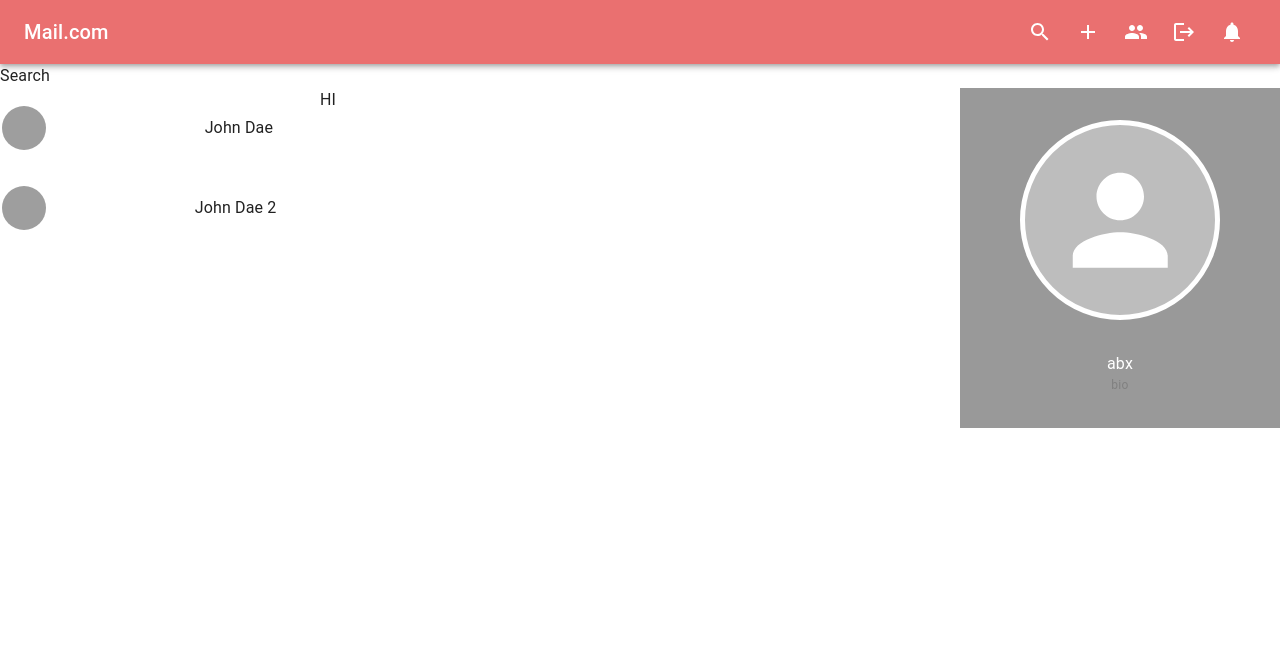
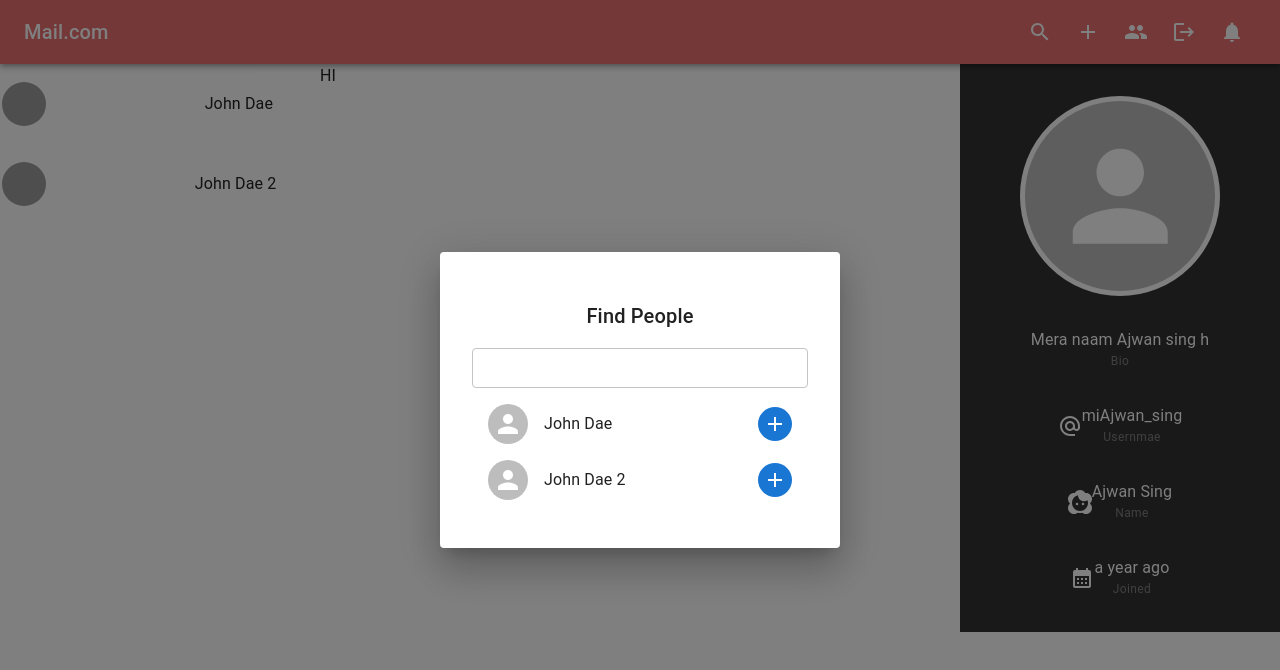
Before and after one commit to VivekDudi-Github/ChatApp, a React (Vite) app in the folder client/: page / in a window 1280 px wide. Both pictures are taken after a click on the button 1040 px from the left and 32 px from the top of the page. Shown: the top 670 px of the page. Built offline with nearby package versions, Linux system fonts and the light colour scheme; grey boxes are pictures that could not be loaded.

Commit message:
added more components

```diff
--- a/client/src/components/layout/AppLayout.jsx
+++ b/client/src/components/layout/AppLayout.jsx
@@ -35,7 +35,7 @@ const AppLayout = () => (Component) => {
             sx={{
               display : {xs :'none' , md : 'block'} ,
               padding : '2rem' ,
-              bgcolor : 'rgb(0,0,0,0.4)'
+              bgcolor : 'rgb(0,0,0,0.8)'
             }}>
             <Profile />
           </Grid>
--- a/client/src/components/specific/NewGroup.jsx
+++ b/client/src/components/specific/NewGroup.jsx
@@ -1,8 +1,33 @@
-import React from 'react'
+import { Avatar, Button, Dialog, DialogTitle, ListItem, Stack, TextField, Typography } from '@mui/material';
+import UserItem from '../../shared/UserItem';
+import { sampleUser } from '../../shared/data';
+function NewGroup() {
+  const users = sampleUser
+  let selectMemeberHandler = () => {}
+  return (
+    <Dialog open>
+      <Stack p={{ xs : '1rem' , sm : '3rem'}} sx={{width : '25rem' }} spacing={'2rem'} >
+        <DialogTitle textAlign={'center'} variant='h4'>
+          New Group
+        </DialogTitle>
 
-function NewGroup() {
-  return (
-    <div>NewGroup</div>
+        <TextField />
+
+        <Typography>Members</Typography>
+          <Stack>
+            {users.map((u , i) => {
+            return (
+              <UserItem user={u} key={i} handler={selectMemeberHandler} />
+            )
+          })}
+          </Stack>
+
+          <Stack direction={'row'} margin={'0.25rem'}>
+            <Button variant='text' color='error'>Cancel</Button>
+            <Button variant='contained'>Create</Button>
+          </Stack>
+      </Stack>
+    </Dialog>
   )
 }
 
--- a/client/src/components/specific/Notifications.jsx
+++ b/client/src/components/specific/Notifications.jsx
@@ -1,7 +1,63 @@
-import React from 'react'
+import { Avatar, Button, Dialog, DialogTitle, ListItem, Stack, Typography } from '@mui/material';
+import React, { memo } from 'react';
+import { sampleNotification } from '../../shared/data';
 
-export default function Notifications() {
+
+const Notifications = () => {
+  const FreindRequestHandler = (_id , accept) => {}
+
   return (
-    <div>Notifications</div>
+    <Dialog open>
+      <Stack p={{ xs : '1rem' , sm : '2rem'}} maxWidth={'25rem'}>
+        <DialogTitle>
+          Notifications
+        </DialogTitle>
+          {!sampleNotification.length > 0 ?
+          <Typography>No Notifications</Typography>
+          :
+          sampleNotification.map((e , i ) => {
+            return (
+              <NotificationItem key={e.user_id}  sender={e.sender} user_id={e.user_id} handler={FreindRequestHandler}/>
+            )
+          })}
+      </Stack>
+    </Dialog>
   )
 }
+const NotificationItem = ({sender , user_id} , handler) => {
+  return (
+    <>
+      <ListItem
+        sx={{
+          ':hover' : {
+            bgcolor : 'rgba(0,0,0,0.1)'
+          } ,
+        transitionDuration : '200ms' ,
+        }}>
+        <Stack direction={'row'} alignItems={'center'} spacing={'1rem'} width={'100%'}>
+          <Avatar src={sender?.avatar}/>
+          <Typography variant='body1'
+            sx={{
+              flexGrow : 1 ,
+              display : '-webkit-box' ,
+              WebkitLineClamp : 1 ,
+              overflow : 'hidden' ,
+              WebkitBoxOrient : 'vertical' ,
+              textOverflow : 'ellipsis' ,
+              width : '100%'
+            }}
+          >{sender.name}</Typography>
+
+          <Stack direction={{
+            xs : 'column' ,
+          }}>
+            <Button onClick={() => handler(user_id , true)}>Accept</Button>
+            <Button color='error' onClick={() => handler(user_id , false)}>Refuse</Button>
+          </Stack>
+        </Stack>
+      </ListItem>
+    </>
+  )
+}
+
+export default memo(Notifications)
--- a/client/src/components/specific/Profile.jsx
+++ b/client/src/components/specific/Profile.jsx
@@ -1,5 +1,12 @@
 import { Avatar, Stack, Typography } from '@mui/material'
 import React from 'react'
+import {
+  AlternateEmail as EmailIcon ,
+  Face2 as FaceIcon ,
+  CalendarMonth
+ } from "@mui/icons-material";
+
+import moment from 'moment'
 
 function Profile() {
   return (
@@ -12,7 +19,10 @@ function Profile() {
         border: '5px solid white'
       }} />
 
-      <ProfileCard heading={'bio'} text={'abx'} />
+      <ProfileCard heading={'Bio'} text={'Mera naam Ajwan sing h'}  />
+      <ProfileCard heading={'Usernmae'} text={'miAjwan_sing'} Icon={<EmailIcon />} />
+      <ProfileCard heading={'Name'} text={'Ajwan Sing'} Icon={<FaceIcon />} />
+      <ProfileCard heading={'Joined'} text={moment('2-12-2024').fromNow()} Icon={<CalendarMonth />} />
     </Stack>
   )
 }
--- a/client/src/components/specific/Search.jsx
+++ b/client/src/components/specific/Search.jsx
@@ -1,8 +1,38 @@
-import React from 'react'
+import { Dialog, DialogTitle, List, ListItem, ListItemText, Stack, TextField } from '@mui/material'
+import React, { useState } from 'react'
+import UserItem from '../../shared/UserItem'
+import {sampleUser} from '../../shared/data'
 
 function Search() {
+const [users , setUsers] = useState(sampleUser)
+function addFriendHandler(params) {
+}
+const IsLoadingSendFreindRequest = false
+
+  const [searchValue , setSearchValue] = useState('')
   return (
-    <div>Search</div>
+    <Dialog open>
+      <Stack p={'2rem'} direction={'column'} width={'25rem'}>
+        <DialogTitle textAlign={'center'}>
+          Find People
+        </DialogTitle>
+        <TextField
+        label=''
+        variant='outlined'
+        size='small'
+        value={searchValue}
+        onChange={e => setSearchValue(e.target.value)}
+        />
+
+        <List>
+          {users.map((u , i) => {
+            return (
+              <UserItem user={u} key={i} handler={addFriendHandler} handlerIsLoading={IsLoadingSendFreindRequest}/>
+            )
+          })}
+        </List>
+      </Stack>
+    </Dialog>
   )
 }
 
--- /dev/null
+++ b/client/src/shared/UserItem.jsx
@@ -0,0 +1,41 @@
+import { Add as AddIcon } from '@mui/icons-material';
+import { Avatar, IconButton, ListItem, Stack, Typography } from '@mui/material';
+import React, { memo } from 'react'
+
+function UserItem({user , handler  ,handlerIsLoading }) {
+  const {name , user_id , avatar} = user ;
+  return (
+    <ListItem
+    sx={{
+      ':hover' : {
+        bgcolor : 'rgba(0,0,0,0.4)'
+      } ,
+      transitionDuration : '200ms' ,
+    }}>
+      <Stack direction={'row'} alignItems={'center'} spacing={'1rem'} width={'100%'}>
+        <Avatar/>
+        <Typography variant='body1'
+          sx={{
+            flexGrow : 1 ,
+            display : 'w'
+          }}
+        >{name}</Typography>
+
+        <IconButton
+        size='small'
+        sx={{
+          bgcolor : 'primary.main' ,
+          color :'white' ,
+          ":hover" : {
+            bgcolor : 'primary.dark'
+          }
+        }}
+        onClick={() => handler(user_id)} disabled={handlerIsLoading}>
+          <AddIcon />
+        </IconButton>
+      </Stack>
+    </ListItem>
+  )
+}
+
+export default memo( UserItem)
--- a/client/src/shared/data.js
+++ b/client/src/shared/data.js
@@ -12,6 +12,35 @@ export const sampleData = [{
   groupChat : false ,
   members : []
 } ,
+]
+
+export const sampleUser = [
+  {
+  avatar : ['https://www.w3schools.com/howto/img_avatar.png'] ,
+  name : 'John Dae' ,
+  user_id : '1' ,
+  } ,
+  {
+  avatar : ['https://www.w3schools.com/howto/img_avatar.png'] ,
+  name : 'John Dae 2' ,
+  user_id : '2' ,
+  }
+]
 
 
+export const sampleNotification = [
+  {
+  sender : {
+    avatar : ['https://www.w3schools.com/howto/img_avatar.png'] ,
+    name : 'John Dae' ,
+  } ,
+  user_id : '1' ,
+  } ,
+  {
+    sender : {
+      avatar : ['https://www.w3schools.com/howto/img_avatar.png'] ,
+      name : 'John Da 2s' ,
+    } ,
+    user_id : '2' ,
+    } ,
 ]
```
